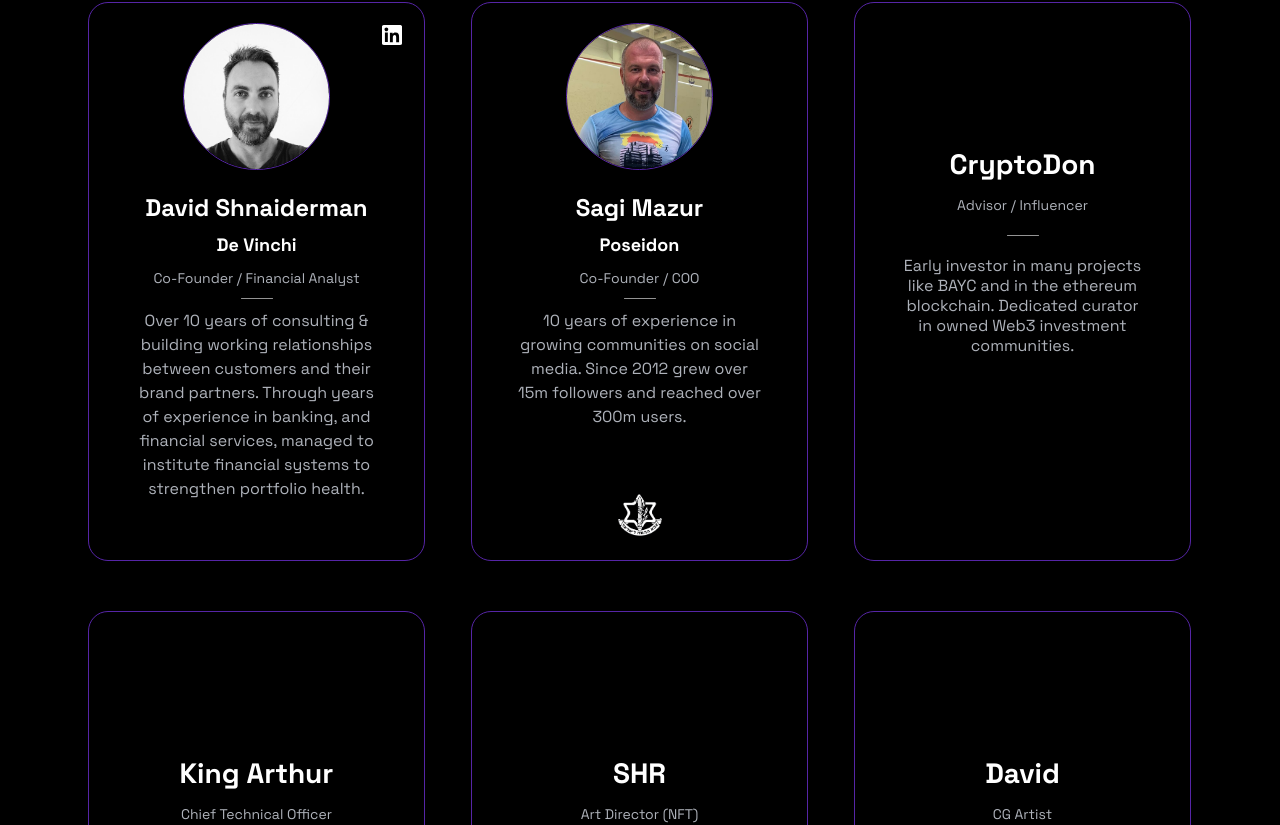
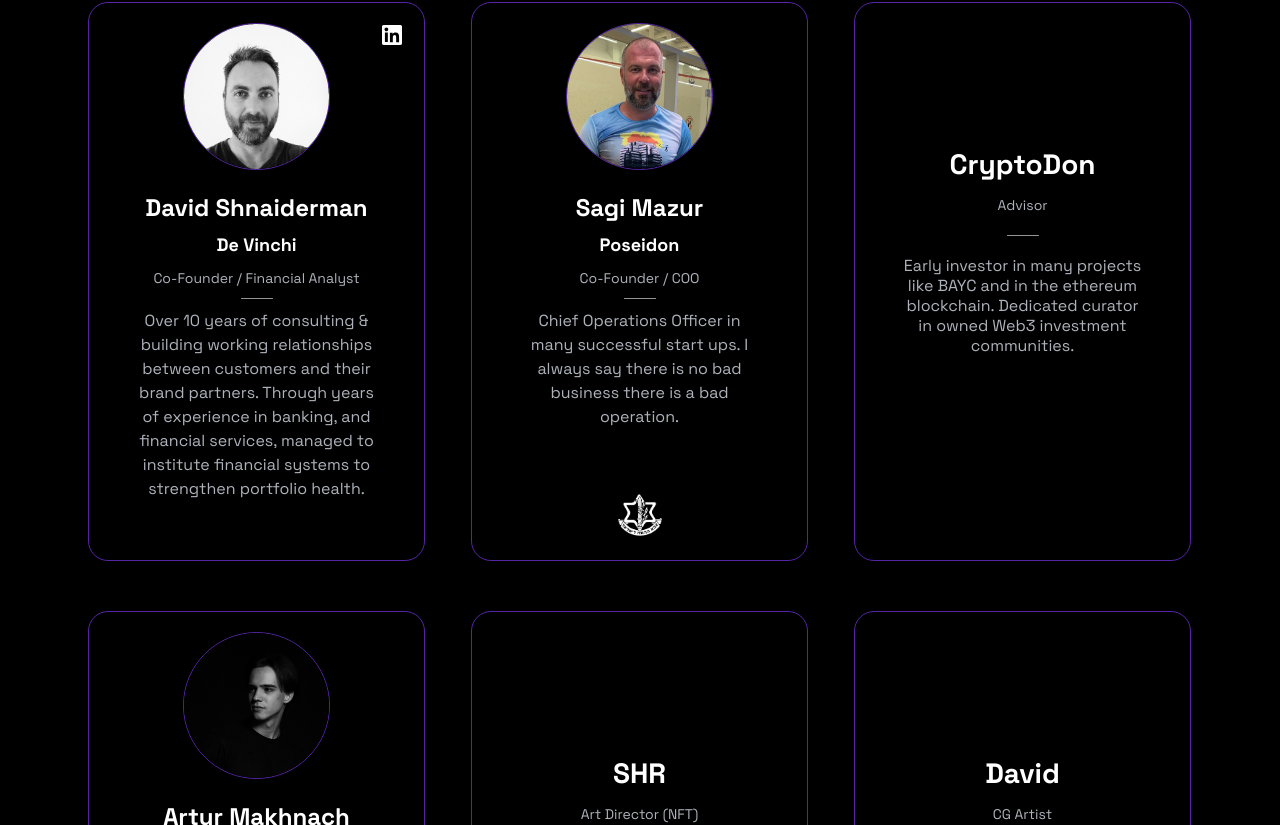
Before and after one commit to yclub-io/yachts-lending, a Next.js app: page /team in a window 1280 px wide. Shown: the part 1975-2800 px from the top of the page. Built offline with nearby package versions, Linux system fonts and the light colour scheme.

Commit message:
TeamDataUpdated

```diff
--- a/data/teamData.js
+++ b/data/teamData.js
@@ -19,7 +19,7 @@ const teamData = [
   {
     fullName: "Valentina Tronova",
     nickName: "ValTron",
-    role: "Creative Producer",
+    role: "Creative Director",
     avatarSrc: "images/team/avatar/valentina_tronova.png",
     pastProjectsLogosArr: ["./images/team/past_projects_logos/Netflix.png"],
     desc: "Creative mastermind! She is the best there is in our eyes and we love what she does. She was the screen writer for FlixPatrol that reached the TOP 10 movies on Netflix in the World in 2021.",
@@ -118,17 +118,24 @@ const teamData = [
     pastProjectsLogosArr: [
       "./images/team/past_projects_logos/IDF.png",
     ],
-    desc: "10 years of experience in growing communities on social media. Since 2012 grew over 15m followers and reached over 300m users.",
+    desc: "Chief Operations Officer in many successful start ups. I always say there is no bad business there is a bad operation.",
   },
   {
     nickName: "CryptoDon",
-    role: "Advisor / Influencer",
+    role: "Advisor",
     desc: "Early investor in many projects like BAYC and in the ethereum blockchain. Dedicated curator in owned Web3 investment communities.",
   },
   {
-    nickName: "King Arthur",
+    fullName: "Artur Makhnach",
+    nickName: "j00mb",
     role: "Chief Technical Officer",
-    desc: "Artur is an industrial designer and a developer with a vast experience in algorithms and embedded systems, moving into the blockchain tech and tackling a multitude of projects ranging from NFTs to DeFi and beyond.",
+    avatarSrc: "images/team/avatar/artur_m.png",
+    pastProjectsLogosArr: [
+      "./images/team/past_projects_logos/ALGEM.png",
+      "./images/team/past_projects_logos/Defimoon.png",
+      "./images/team/past_projects_logos/Tulipdao.png",
+    ],
+    desc: "An industrial designer and a developer with a vast experience in algorithms and embedded systems, moving into the blockchain tech and tackling a multitude of projects ranging from NFTs to DeFi and beyond.",
   },
   {
     nickName: "SHR",
```
Also changed, not shown: public/images/team/avatar/artur_m.png (added).
